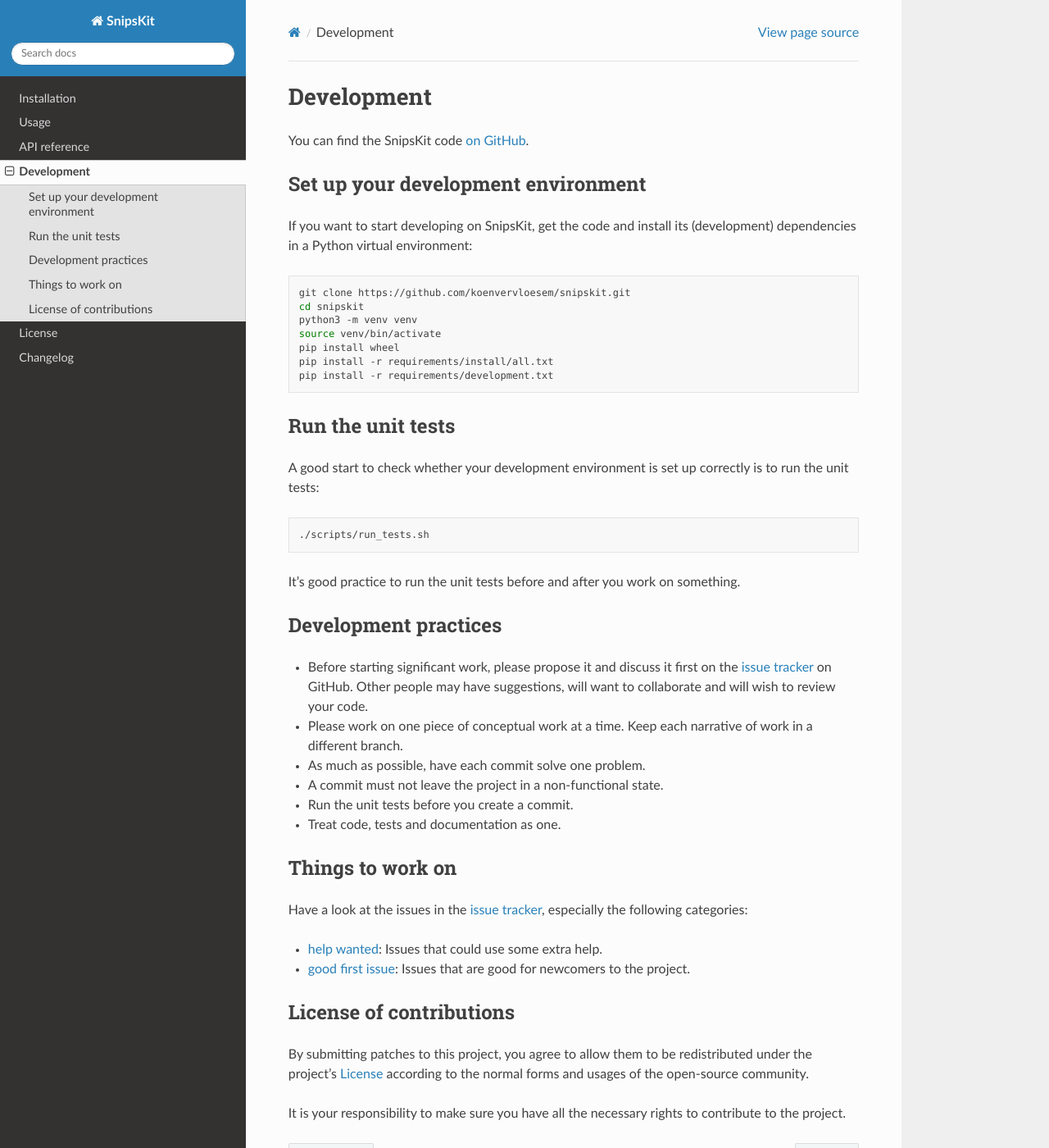
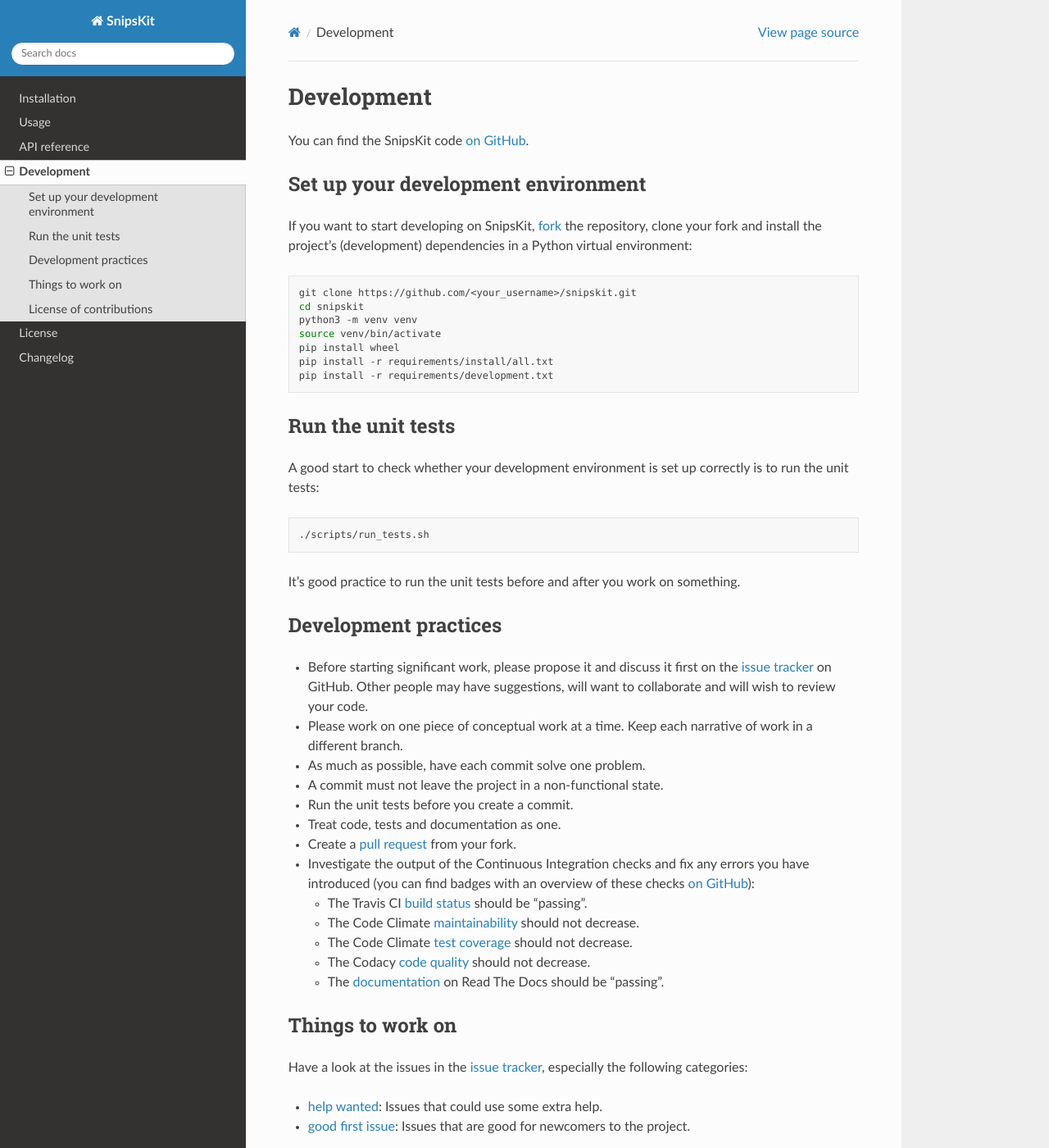
Before and after one commit to koenvervloesem/snipskit, a Sphinx documentation site: the page built from docs/source/development.rst, in a window 1280 px wide and 1400 px high. Shown: the whole window at 82% size. Built offline with Sphinx 7.4.7 and the Read the Docs theme 2.0.0, drawn with Linux system fonts in a browser that asks for light colours; some of the changed text lies outside the part shown.

Commit message:
Docs: Expand development section

```diff
--- a/docs/source/development.rst
+++ b/docs/source/development.rst
@@ -10,17 +10,19 @@
 Set up your development environment
 ***********************************
 
-If you want to start developing on SnipsKit, get the code and install its (development) dependencies in a Python virtual environment:
+If you want to start developing on SnipsKit, `fork`_ the repository, clone your fork and install the project's (development) dependencies in a Python virtual environment:
 
 .. code-block:: sh
 
-    git clone https://github.com/koenvervloesem/snipskit.git
+    git clone https://github.com/<your_username>/snipskit.git
     cd snipskit
     python3 -m venv venv
     source venv/bin/activate
     pip install wheel
     pip install -r requirements/install/all.txt
     pip install -r requirements/development.txt
+
+.. _`fork`: https://help.github.com/en/articles/fork-a-repo
 
 ******************
 Run the unit tests
@@ -44,8 +46,28 @@
 - A commit must not leave the project in a non-functional state.
 - Run the unit tests before you create a commit.
 - Treat code, tests and documentation as one.
+- Create a `pull request`_ from your fork.
+- Investigate the output of the Continuous Integration checks and fix any errors you have introduced (you can find badges with an overview of these checks `on GitHub`_):
+
+  - The Travis CI `build status`_ should be "passing".
+  - The Code Climate `maintainability`_ should not decrease.
+  - The Code Climate `test coverage`_ should not decrease.
+  - The Codacy `code quality`_ should not decrease.
+  - The `documentation`_ on Read The Docs should be "passing".
 
 .. _`issue tracker`: https://github.com/koenvervloesem/snipskit/issues
+
+.. _`pull request`: https://help.github.com/en/articles/creating-a-pull-request-from-a-fork
+
+.. _`build status`: https://travis-ci.com/koenvervloesem/snipskit
+
+.. _`maintainability`: https://codeclimate.com/github/koenvervloesem/snipskit/maintainability
+
+.. _`test coverage`: https://codeclimate.com/github/koenvervloesem/snipskit/test_coverage
+
+.. _`code quality`: https://www.codacy.com/app/koenvervloesem/snipskit
+
+.. _`documentation`: https://snipskit.readthedocs.io/en/latest/?badge=latest
 
 *****************
 Things to work on
@@ -60,6 +82,8 @@
 
 .. _`good first issue`: https://github.com/koenvervloesem/snipskit/issues?q=is%3Aissue+is%3Aopen+label%3A%22good+first+issue%22
 
+You can also look at the `maintainability`_ issues on Code Climate and the `code quality`_ issues on Codacy. However, note that not all these issues are relevant.
+
 ************************
 License of contributions
 ************************
```
